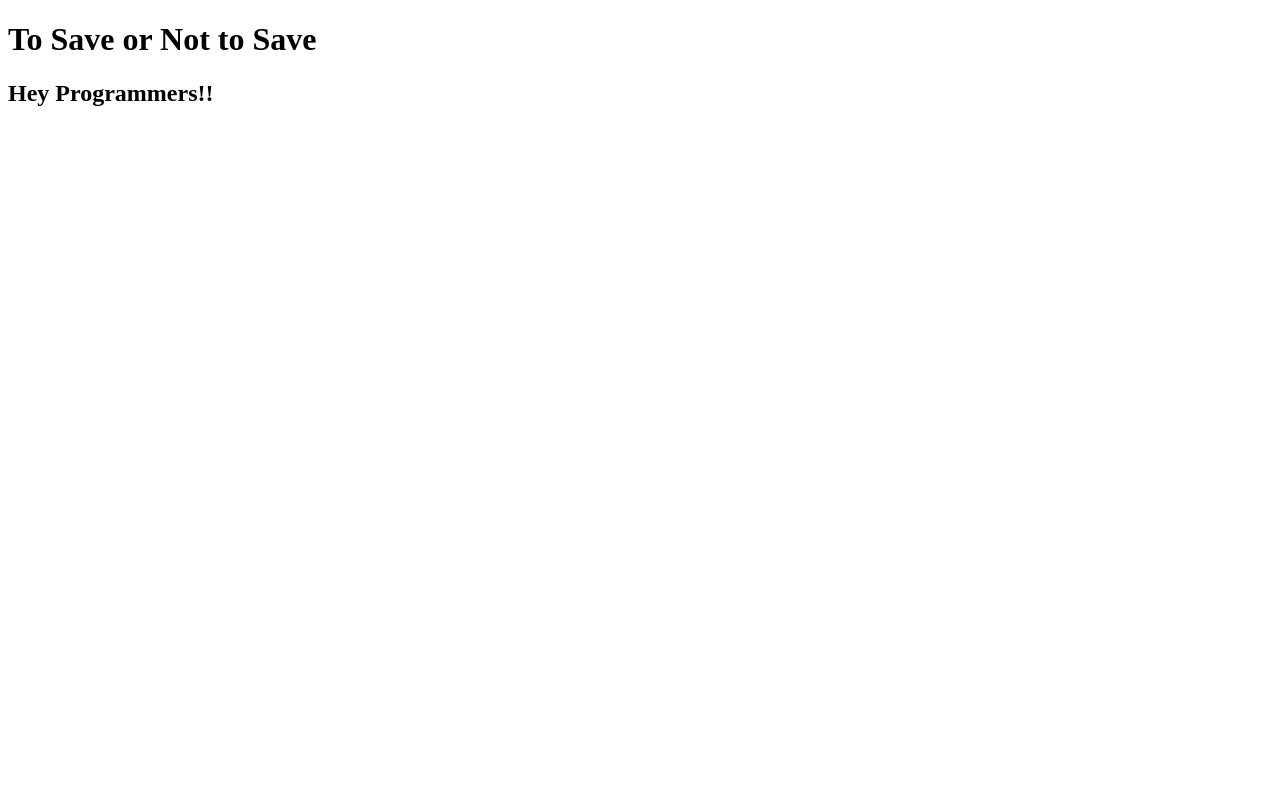
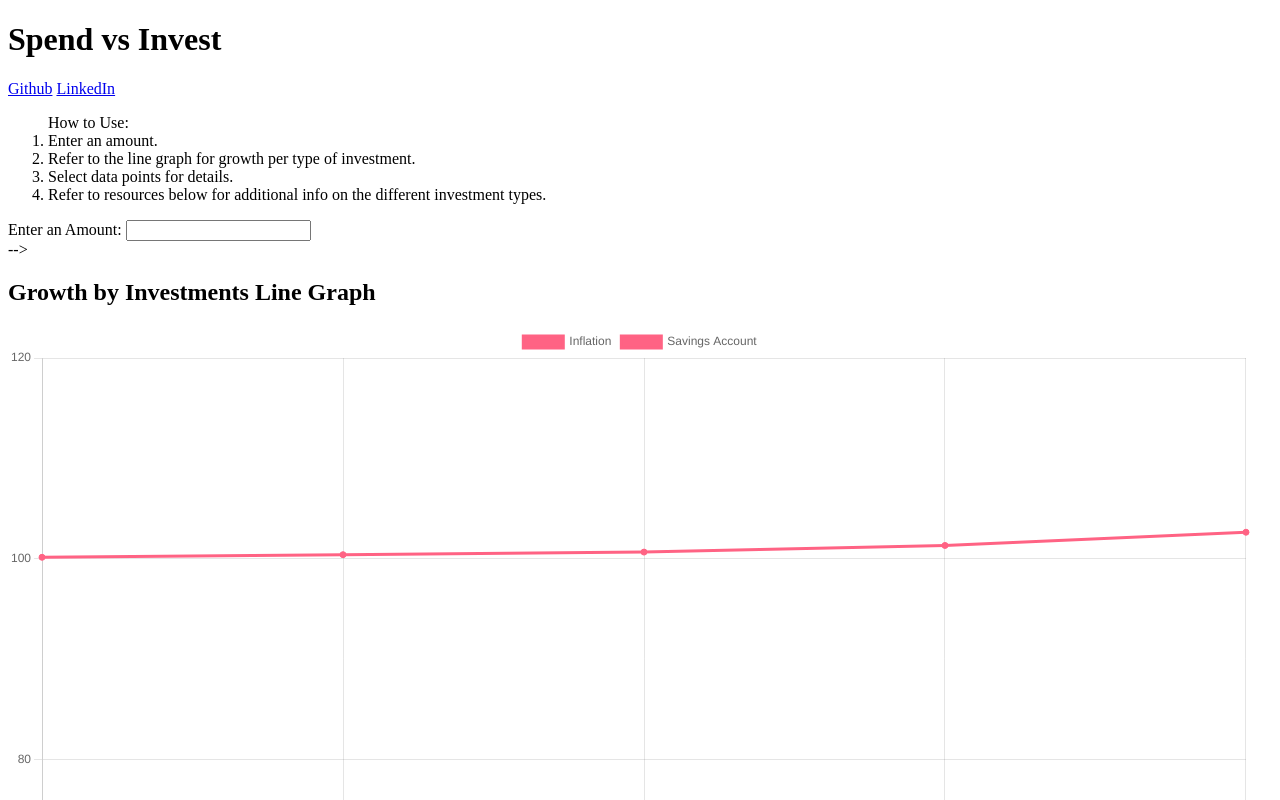
Before and after one commit to maywu4/javascript_project, a website built with webpack: page index.html in a window 1280 px wide. Shown: the top 800 px of the page. Built offline with nearby package versions, Linux system fonts and the light colour scheme.

Commit message:
Update html and graph

```diff
--- a/index.html
+++ b/index.html
@@ -6,17 +6,46 @@
     <meta name="viewport" content="width=device-width, initial-scale=1.0" />
     <meta http-equiv="X-UA-Compatible" content="ie=edge" />
     <link rel="stylesheet" href="./dist/main.css" />
-    <script src="https://cdn.jsdelivr.net/npm/chart.js"></script>
+    <!-- <script src="https://cdn.jsdelivr.net/npm/chart.js"></script> -->
     <script src="./dist/main.js"></script>
-    <title>To Save or Not to Save</title>
+    <title>Spend vs Invest</title>
+    <link rel="icon" type="image/png" href="./icons8-banknotes-16.png">
   </head>
 
   <body>
-        <h1>To Save or Not to Save</h1>
-        <div id="root">
-        <canvas id="lineChart" width="400" height="400"></canvas>
+        <h1>Spend vs Invest</h1>
+        <a href="https://github.com/maywu4">Github</a>
+        <a href="https://www.linkedin.com/in/maywu4">LinkedIn</a>
+        <div id="instructions">
+            <ol> How to Use:
+                <li> Enter an amount. </li>
+                <li> Refer to the line graph for growth per type of investment. </li>
+                <li> Select data points for details. </li>
+                <li> Refer to resources below for additional info on the different investment types. </li>
+            </ol>
         </div>
 
-  </body>
+        <div id="input"> Enter an Amount:
+            <label>
+                <input id="userinput" type="text">
+            </label>
+        </div> -->
+
+        <div id ="root">
+            <h2> Growth by Investments Line Graph</h2>
+            <canvas id="lineChart" width="40" height="40"></canvas>
+            <script src="https://cdn.jsdelivr.net/npm/chart.js"></script>
+        </div>
+
+        <div id="resources"> Investment Resources:
+            <ul>
+                <li><a href="https://www.nerdwallet.com/article/banking/cd-certificate-of-deposit">Learn more about CDs(Certificate of Deposits)</a></li>
+                <li><a href="https://www.treasurydirect.gov/indiv/products/prod_tbonds_glance.htm">Learn more about U.S. Treasury Bonds</a></li>
+                <li><a href="https://www.forbes.com/advisor/investing/best-sp-500-etfs/">Learn more about S&P 500 ETFs</a></li>
+                <li><a href="https://www.investor.gov/introduction-investing/investing-basics/investment-products/stocks">Learn more about investing in stocks</a></li>
+            </ul>
+        </div>
+
+    </body>
 
 </html>
--- a/src/index.js
+++ b/src/index.js
@@ -1,9 +1,18 @@
 const Heading = require('./scripts/heading');
+// import Chart from './scripts/graph';
+import { config } from './scripts/graph'
+import Chart from 'chart.js/auto';
 
+// document.addEventListener('DOMContentLoaded', () => {
+//     const root = document.getElementById('root');
+//     const heading = new Heading('How will your money grow?');
+
+//     root.innerHTML = heading.heading;
+// })
 
 document.addEventListener('DOMContentLoaded', () => {
-    const root = document.getElementById('root');
-    const heading = new Heading('Hey Programmers!!');
-
-    root.innerHTML = heading.heading;
+    const lineChart = new Chart(
+        document.getElementById('lineChart'),
+        config
+    );
 })
--- a/src/index.scss
+++ b/src/index.scss
@@ -1 +1 @@
-@import './styles/graph_style.scss'
+// @import './styles/graph_style.scss'
--- a/src/scripts/calculations.js
+++ b/src/scripts/calculations.js
@@ -1,39 +1,39 @@
-import { at } from "core-js/core/string";
+// import { at } from "core-js/core/string";
 
-function calcValueDueToInflation(input, time) {
+export const calcValueDueToInflation= function (input, time) {
     //source for avg annual inflation rate: https://www.worlddata.info/america/usa/inflation-rates.php
     let output = (input)*(1+(-0.0380/1))**(1*time);
     return Math.round(output*100)/100;
 }
 
 
-function calcValueInSavings(input, time) {
+export const calcValueInSavings = function(input, time) {
     //source for avg savings account interest rate: https://smartasset.com/checking-account/average-savings-account-interest
     let output = (input)*(1+(.0013/1))**(1*time);
     return Math.round(output*100)/100;
 }
 
 
-function calcValueCd(input, time) {
+export const calcValueCd = function (input, time) {
     //source for avg one-year CD APY: https://www.bankrate.com/banking/cds/historical-cd-interest-rates/
     let output = (input)*(1+(.0052/1))**(1*time);
     return Math.round(output*100)/100;
 }
 
 
-function calcValueTreasuryBond(input, time) {
+export const calcValueTreasuryBond = function (input, time) {
     //source for 20yr U.S. Treasury Bonds interest rate: https://www.treasurydirect.gov/instit/annceresult/annceresult.htm
     let output = (input)*(1+(.03375/1))**(1*time);
     return Math.round(output*100)/100;
 }
 
-function calcValueSP500(input, time) {
+export const calcValueSP500 = function (input, time) {
     //source for S&P 500 annual growth rate: https://www.fool.com/investing/how-to-invest/index-funds/average-return/
     let output = (input)*(1+(.1070/1))**(1*time);
     return Math.round(output*100)/100;
 }
 
-function calcValueStocks(input, time) {
+export const calcValueStocks = function (input, time) {
     // GOOGL growth rates: https://finance.yahoo.com/quote/GOOGL/analysis?p=GOOGL
     // OK growth rates: https://finance.yahoo.com/quote/KO/analysis?p=KO
     // MSFT growth rates: https://finance.yahoo.com/quote/MSFT/analysis?p=MSFT
@@ -147,3 +147,5 @@ function calcValueStocks(input, time) {
     return Math.round(total*100)/100;
 
 };
+
+// export {calcValueDueToInflation, calcValueInSavings, calcValueCd, calcValueTreasuryBond, calcValueSP500, calcValueStocks}
--- /dev/null
+++ b/src/scripts/graph.js
@@ -0,0 +1,83 @@
+import * as Calculations from './calculations.js';
+// console.log(Calc.calcValueStocks)
+// debugger
+// // import { calcValueDueToInflation, calcValueInSavings, calcValueCd, calcValueTreasuryBond, calcValueSP500, calcValueStocks } from './calculations';
+// import Chart from 'chart.js/auto';
+// // const Calculations = require('./calculations');
+// // const Calculations = requrire('')
+
+//source: https://www.chartjs.org/docs/latest/getting-started/
+
+
+let userInput = 100; //document.getElementById('userInput').value - save the user inputted amount to a variable
+
+const labels = [
+    '1 year',
+    '3 years',
+    '5 years',
+    '10 years',
+    '20 years',
+  ];
+
+const data = {
+    labels: labels,
+    datasets: [
+        {
+            label: 'Inflation',
+            backgroundColor: 'rgb(255, 99, 132)',
+            borderColor: 'rgb(255, 99, 132)',
+            data: [2, 5, 9, 12,15],
+        },
+        {
+            label: 'Savings Account',
+            backgroundColor: 'rgb(255, 99, 132)',
+            borderColor: 'rgb(255, 99, 132)',
+            data: [Calculations.calcValueInSavings(userInput, 1), Calculations.calcValueInSavings(userInput, 3), Calculations.calcValueInSavings(userInput, 5), Calculations.calcValueInSavings(userInput, 10), Calculations.calcValueInSavings(userInput, 20)],
+        }
+    ]
+}
+// // {
+// //     label: 'CD(Certificates of Deposits)',
+// //     backgroundColor: 'rgb(255, 99, 132)',
+// //     borderColor: 'rgb(255, 99, 132)',
+// //     data: [calcValueCd(userInput, 1), calcValueCd(userInput, 3), calcValueCd(userInput, 5), calcValueCd(userInput, 10), calcValueCd(userInput, 20)],
+// // },
+// // {
+// //     label: 'U.S. Treasury Bonds',
+// //     backgroundColor: 'rgb(255, 99, 132)',
+// //     borderColor: 'rgb(255, 99, 132)',
+// //     data: [calcValueTreasuryBond(userInput, 1), calcValueTreasuryBond(userInput, 3), calcValueTreasuryBond(userInput, 5), calcValueTreasuryBond(userInput, 10), calcValueTreasuryBond(userInput, 20)],
+// // },
+// // {
+// //     label: 'S&P 500 ETFs',
+// //     backgroundColor: 'rgb(255, 99, 132)',
+// //     borderColor: 'rgb(255, 99, 132)',
+// //     data: [calcValueSP500(userInput, 1), calcValueSP500(userInput, 3), calcValueSP500(userInput, 5), calcValueSP500(userInput, 10), calcValueSP500(userInput, 20)],
+// // },
+// // {
+// //     label: 'Stocks(GOOGL, KO, MFST, APPL, META)',
+// //     backgroundColor: 'rgb(255, 99, 132)',
+// //     borderColor: 'rgb(255, 99, 132)',
+// //     data: [calcValueStocks(userInput, 1), calcValueStocks(userInput, 3), calcValueStocks(userInput, 5), calcValueStocks(userInput, 10), calcValueStocks(userInput, 20)],
+// // }
+// ]
+// };
+
+const config = {
+type: 'line',
+data: data,
+options: {}
+};
+
+// // const lineChart = new Chart(
+// // document.getElementById('lineChart'),
+// // config
+// // );
+
+// document.addEventListener('DOMContentLoaded', e => {
+//     const lineChart = new Chart(
+//             document.getElementById('lineChart'),
+//             config
+//     )
+// });
+export { config };
--- a/src/scripts/heading.js
+++ b/src/scripts/heading.js
@@ -1,4 +1,3 @@
-
 
 
 function Heading(text) {
@@ -9,34 +8,3 @@ function Heading(text) {
 
 
 module.exports = Heading;
-
-import Chart from 'chart.js/auto';
-
-const labels = [
-    '1 year',
-    '3 years',
-    '5 years',
-    '10 years',
-    '20 years',
-  ];
-
-  const data = {
-    labels: labels,
-    datasets: [{
-      label: 'Values Based on Investments',
-      backgroundColor: 'rgb(255, 99, 132)',
-      borderColor: 'rgb(255, 99, 132)',
-      data: [0, 10, 5, 2, 20, 30, 45], // update numbers to variables => pulling from util?
-    }]
-  };
-
-  const config = {
-    type: 'line',
-    data: data,
-    options: {}
-  };
-
-  const lineChart = new Chart(
-    document.getElementById('lineChart'),
-    config
-  );
```
Also changed, not shown: webpack.config.js (+48 -2 lines), icons8-banknotes-16.png (added), 1 other file.
